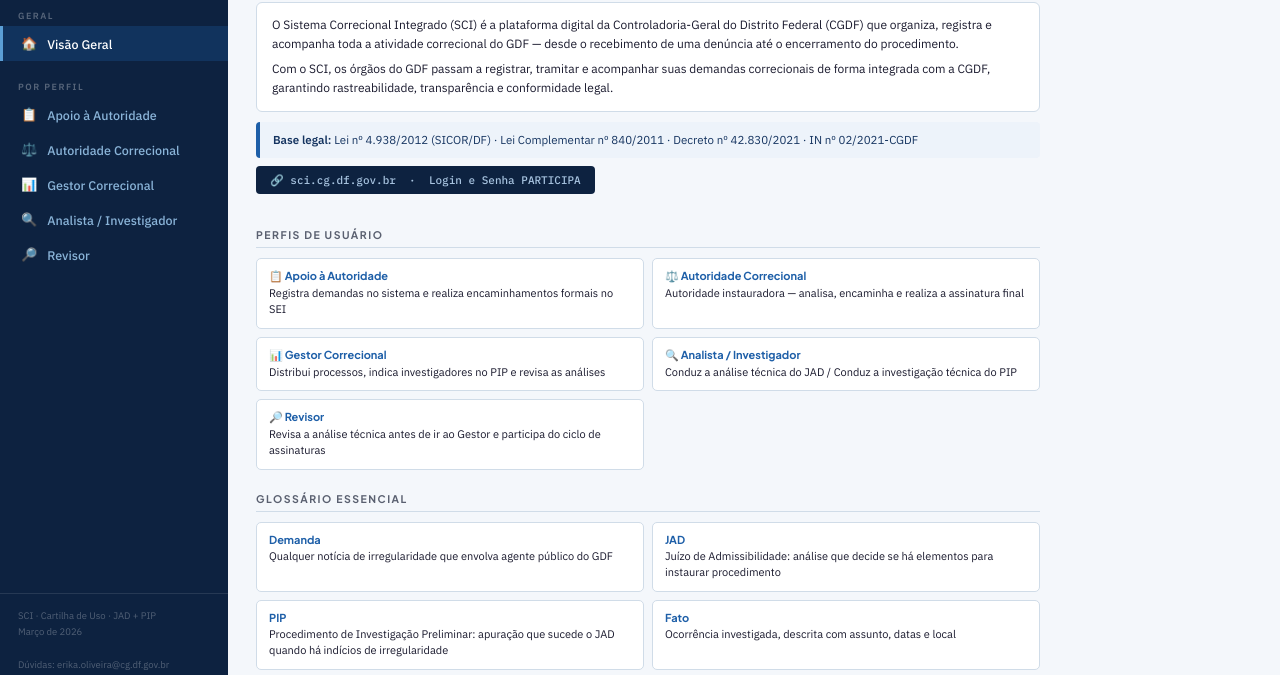
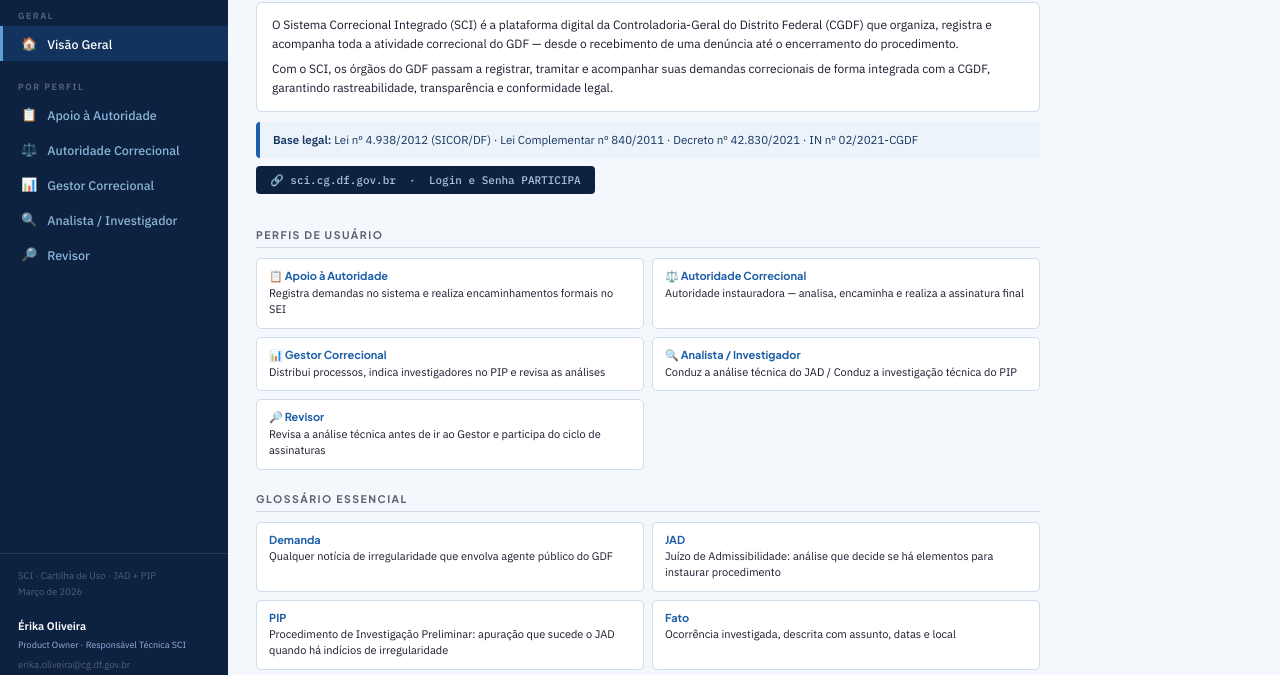
Before and after one commit to ErikaDiniz-SCI/SCI, a plain HTML site: page index.html in a window 1280 px wide. Shown: the part 97-772 px from the top of the page. Drawn offline with Linux system fonts and the light colour scheme.

Commit message:
Update index.html

```diff
--- a/index.html
+++ b/index.html
@@ -336,8 +336,7 @@
   <div class="sidebar-footer">
     SCI · Cartilha de Uso · JAD + PIP<br>
     Março de 2026<br><br>
-    Dúvidas: erika.oliveira@cg.df.gov.br<br>
-    ☎ 61-2108-3294 · (61) 98334-1110
+    <strong style="color:white;font-size:11px;display:block;margin-bottom:2px">Érika Oliveira</strong><span style="color:#93b3df;font-size:9px;display:block;margin-bottom:4px">Product Owner · Responsável Técnica SCI</span>erika.oliveira@cg.df.gov.br<br>☎ 61-2108-3294 · (61) 98334-1110
   </div>
 </nav>
 
```
